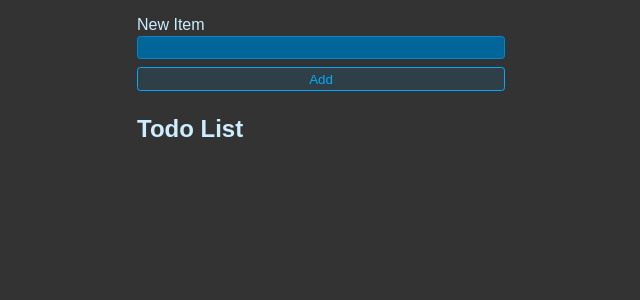
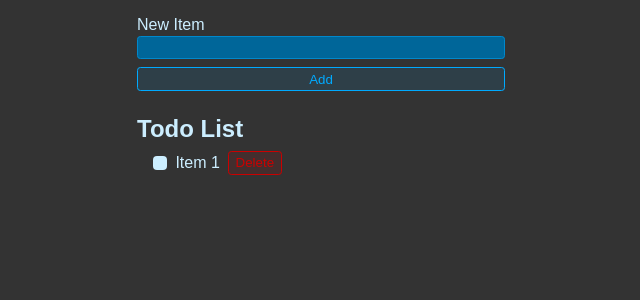
Before and after one commit to francis-gomes-esq/elegant-todo-app, a React (Vite) app in the folder elegant-todo-app/: page / in a window 1280 px wide. Shown: the top 300 px of the page, without its empty margins (319-959 px from the left). Built offline with nearby package versions, Linux system fonts and the light colour scheme.

Commit message:
add checkbox And delete button

```diff
--- a/elegant-todo-app/src/App.jsx
+++ b/elegant-todo-app/src/App.jsx
@@ -11,6 +11,14 @@ export default function App(){
       <button className="btn">Add</button>
     </form>
     <h1 className="header">Todo List</h1>
+    <ul className="list">
+      <li>
+        <label type="checkbox" />
+        Item 1
+        <button className="btn btn-danger">Delete</button>
+
+      </li>
+    </ul>
     </>
   )
 
```
